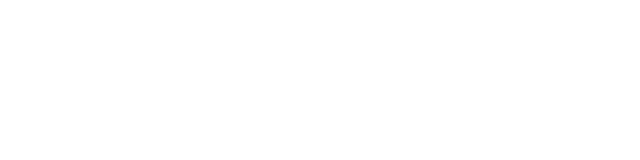
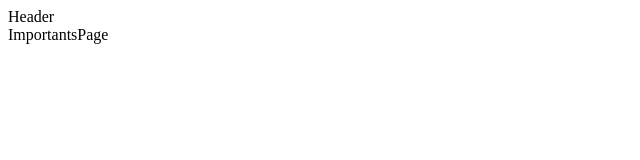
Before and after one commit to marriamdd/Todo_List, a React (Vite) app: page /Important in a window 1280 px wide. Shown: the top 160 px of the page, without its empty margins (0-640 px from the left). Built offline with nearby package versions, Linux system fonts and the light colour scheme.

Commit message:
feat:implement router & layouting

```diff
--- a/src/App.jsx
+++ b/src/App.jsx
@@ -1,7 +1,23 @@
 import "./App.css";
-
+import { BrowserRouter as Router, Routes, Route } from "react-router-dom";
+import MyDayPage from "./pages/MyDayPage";
+import ImportantPage from "./pages/ImportantsPage";
+import SingInPage from "./pages/SingInPage";
+import Layout from "./layouts/Layout";
 function App() {
-  return <></>;
+  return (
+    <>
+      <Router>
+        <Routes>
+          <Route path="/" element={<SingInPage />} />
+          <Route path="/" element={<Layout />}>
+            <Route path="/MyDay" element={<MyDayPage />} />
+            <Route path="/Important" element={<ImportantPage />} />
+          </Route>
+        </Routes>
+      </Router>
+    </>
+  );
 }
 
 export default App;
--- /dev/null
+++ b/src/components/Header.jsx
@@ -0,0 +1,3 @@
+export default function Header() {
+  return <div>Header</div>;
+}
--- /dev/null
+++ b/src/layouts/Layout.jsx
@@ -0,0 +1,10 @@
+import { Outlet } from "react-router-dom";
+import Header from "../components/Header";
+export default function Layout() {
+  return (
+    <div>
+      <Header />
+      <Outlet />
+    </div>
+  );
+}
--- /dev/null
+++ b/src/pages/ImportantsPage.jsx
@@ -0,0 +1,3 @@
+export default function ImportantPage() {
+  return <div>ImportantsPage</div>;
+}
--- /dev/null
+++ b/src/pages/MyDayPage.jsx
@@ -0,0 +1,3 @@
+export default function MyDayPage() {
+  return <div>MyDayPage</div>;
+}
--- /dev/null
+++ b/src/pages/SingInPage.jsx
@@ -0,0 +1,3 @@
+export default function SingInPage() {
+  return <div>SingInPage</div>;
+}
```
Also changed, not shown: src/main.jsx (+7 -7 lines).
